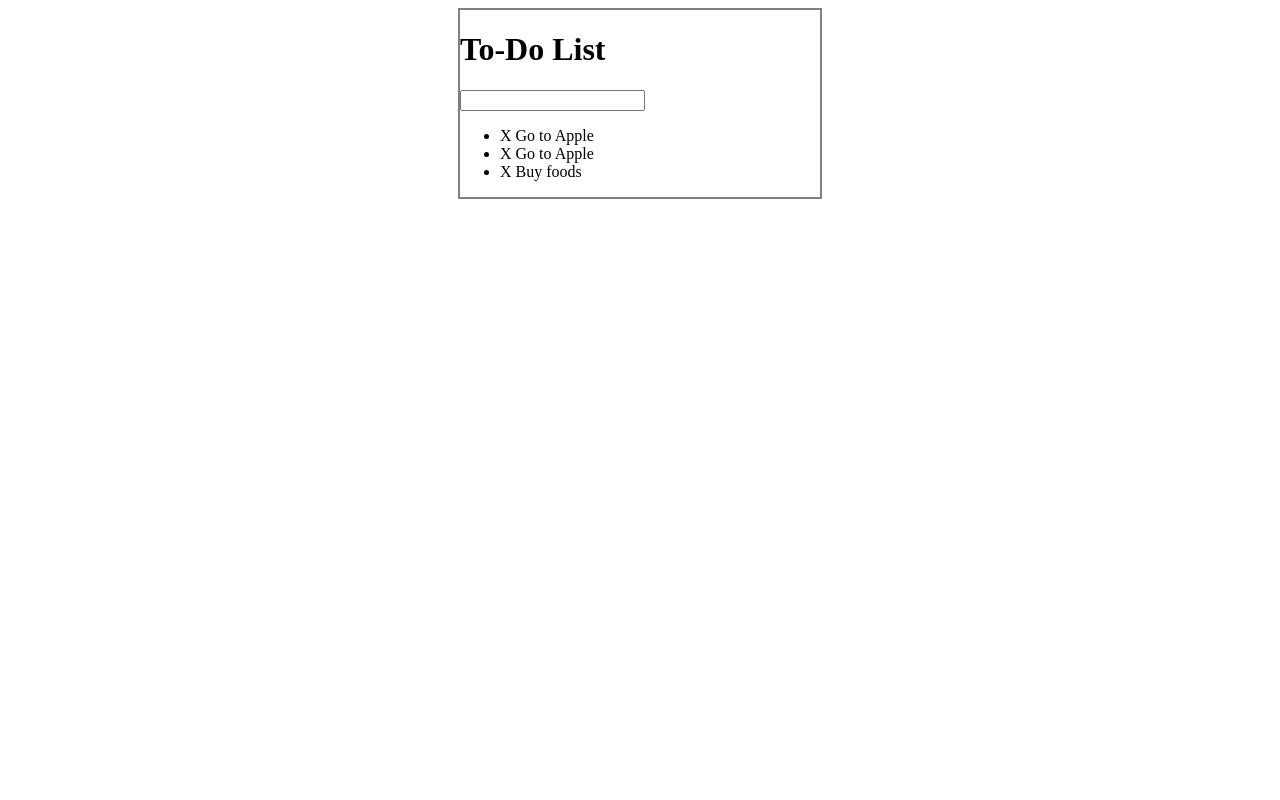
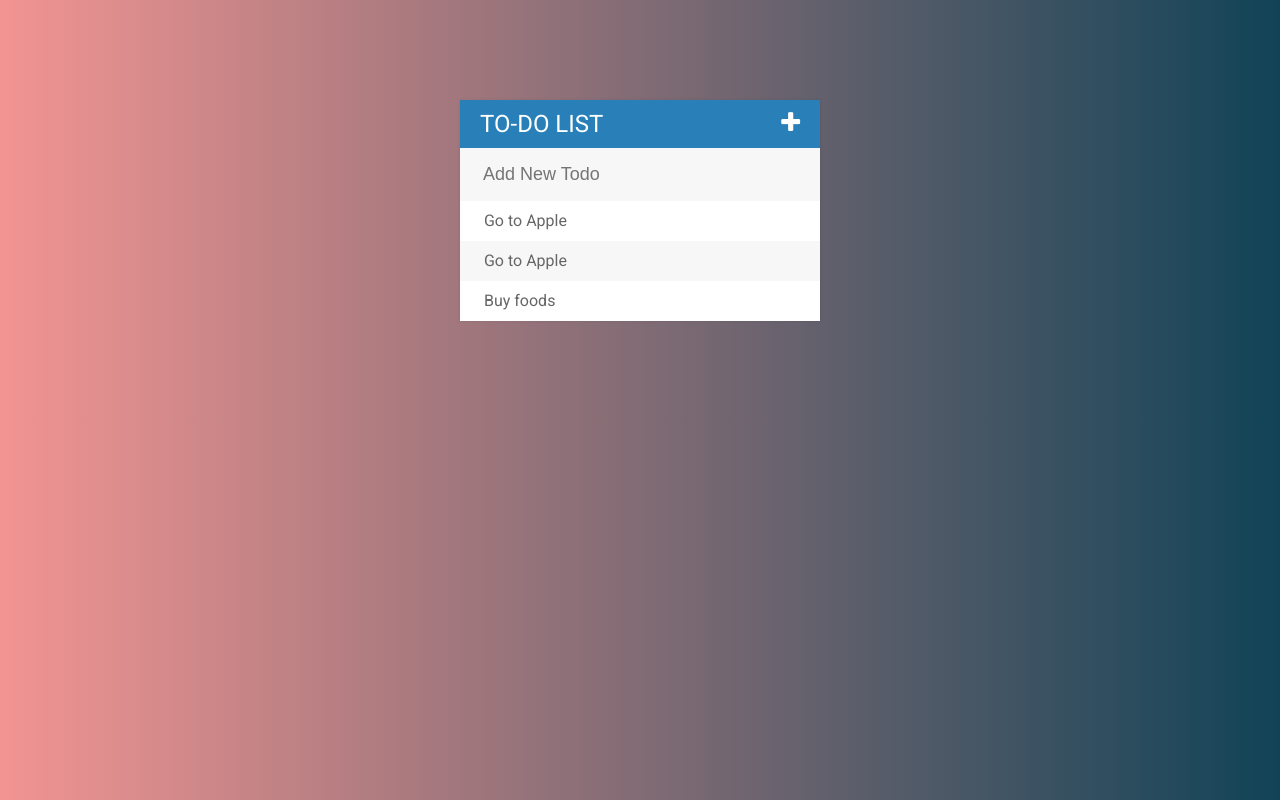
Before and after one commit to RocketScienceProjects/webdev, a plain HTML site: page jQuery/ToDoApp/index.html in a window 1280 px wide. Drawn offline with Linux system fonts and the light colour scheme.

Commit message:
Adding the ToDo app

```diff
--- a/jQuery/ToDoApp/assets/css/styles.css
+++ b/jQuery/ToDoApp/assets/css/styles.css
@@ -1,15 +1,91 @@
 /* body {
     background: red;
 } */
+body {
+    font-family: Roboto;
+    background: #114357;  /* fallback for old browsers */
+background: -webkit-linear-gradient(to right, #F29492, #114357);  /* Chrome 10-25, Safari 5.1-6 */
+background: linear-gradient(to right, #F29492, #114357); /* W3C, IE 10+/ Edge, Firefox 16+, Chrome 26+, Opera 12+, Safari 7+ */
+
+}
 
 #container {
-    /* background: gray; */
-    border: 2px solid gray;
+    background: #f7f7f7;
+    /* border: 2px solid gray; */
+    box-shadow: 0 0 3px rgba(0,0,0, 0.1);
     width: 360px;
-    margin: 0 auto;
+    margin: 100px auto;
+
 }
 
 .completed {
     color: gray;
     text-decoration: line-through;
 }
+
+h1 {
+    background: #2980b9;
+    color: white;
+    margin: 0;
+    padding: 10px 20px;
+    text-transform: uppercase;
+    font-size: 24px;
+    font-weight: normal;
+
+}
+
+ul {
+    list-style: none;
+    margin: 0;
+    padding: 0;
+}
+
+
+
+li {
+    background: #fff;
+    height: 40px;
+    line-height: 40px;
+    color: #666;
+}
+
+li:nth-child(2n) {
+    background: #f7f7f7;
+}
+
+input {
+    font-size: 18px;
+    color: #2980b9;
+    background-color: #f7f7f7;
+    width: 100%;
+    padding: 13px 13px 13px 20px;
+    box-sizing: border-box;
+    border: 3px solid rgba(0,0,0,0);
+}
+
+input:focus {
+    background: #fff;
+    border: 3px solid #2980b9;
+    outline: none;
+}
+
+.fa-plus {
+    float: right;
+}
+
+span {
+    background: #e74c3c;
+    height: 40px;
+    margin-right: 20px;
+    text-align: center;
+    color: white;
+    width: 0px;
+    display: inline-block;
+    transition: 0.2s linear;
+    opacity: 0;
+}
+
+li:hover span {
+    width: 40px;
+    opacity: 1.0;
+}
--- a/jQuery/ToDoApp/assets/js/todos.js
+++ b/jQuery/ToDoApp/assets/js/todos.js
@@ -20,12 +20,12 @@
 
 //A simple way to achive with CSS class
 
-$("li").click(function(){
+$("ul").on("click", "li", function(){
     $(this).toggleClass("completed");
 })
 
 //Click X to delete
-$("span").click(function(event){
+$("ul").on("click", "span", function(event){
     $(this).parent().fadeOut(1000, function(){
         $(this).remove();
     });
@@ -33,6 +33,18 @@ $("span").click(function(event){
 })
 
 //create entry to To-Do
-$("input[type=text]").keypress(function(){
-    console.log("key pressed")
+$("input[type=text]").keypress(function(event){
+    if(event.which === 13) {  //checks for hitting the enter key
+        var toDoText = $(this).val(); //grab new toDo
+        $(this).val("");
+        $("ul").append("<li><span><i class='fa fa-trash'></i></span> " + toDoText+ "</li>") //apend the new entry to the list of ToDos
+
+
+    }
+
 })
+
+$(".fa-plus").click(function(){
+    // alert("clicked plush")
+    $("input[type=text]").fadeToggle();
+})
--- a/jQuery/ToDoApp/index.html
+++ b/jQuery/ToDoApp/index.html
@@ -6,16 +6,19 @@
         <meta name="description" content="">
         <meta name="viewport" content="width=device-width, initial-scale=1">
         <link rel="stylesheet" href="assets/css/styles.css">
+        <link rel="stylesheet" href="https://cdnjs.cloudflare.com/ajax/libs/font-awesome/4.7.0/css/font-awesome.css">
         <script src="assets/js/lib/jquery-3.3.1.min.js"></script>
+        <link href="https://fonts.googleapis.com/css?family=Roboto:400,500,700" rel="stylesheet">
+
     </head>
     <body>
         <div id="container">
-            <h1>To-Do List</h1>
-            <input type="text">
+            <h1>To-Do List <i class="fa fa-plus"></i></h1>
+            <input type="text" placeholder="Add New Todo">
             <ul>
-                <li><span>X</span> Go to Apple</li>
-                <li><span>X</span> Go to Apple</li>
-                <li><span>X</span> Buy foods</li>
+                <li><span><i class="fa fa-trash"></i></span> Go to Apple</li>
+                <li><span><i class="fa fa-trash"></i></span> Go to Apple</li>
+                <li><span><i class="fa fa-trash"></i></span> Buy foods</li>
             </ul>
 
         </div>
```
